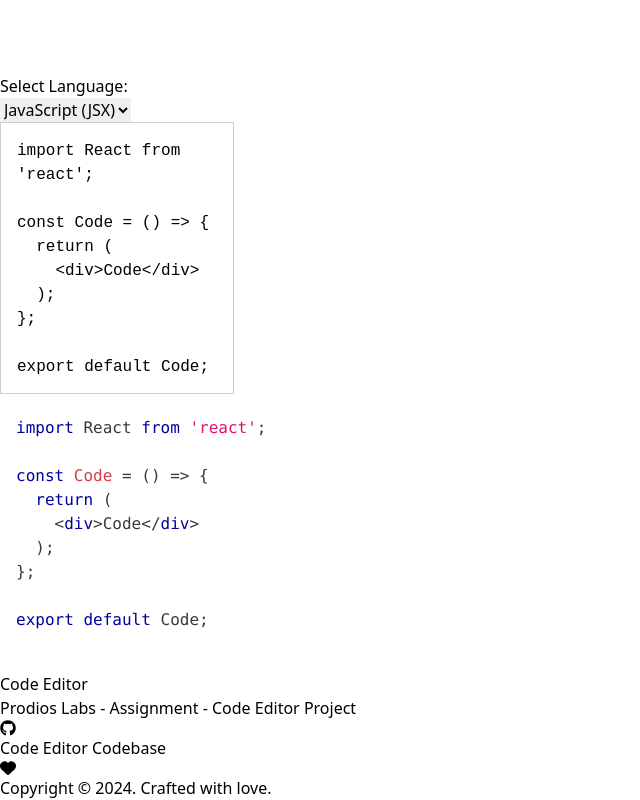
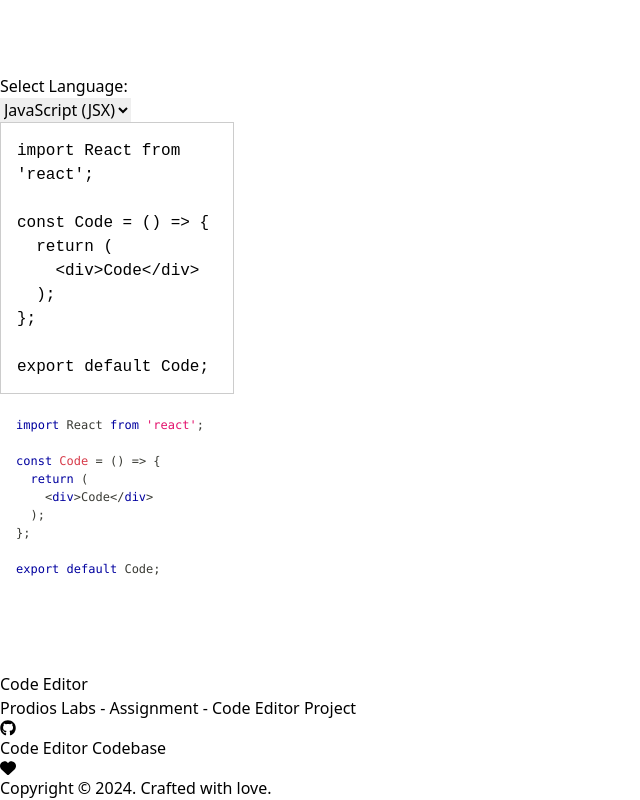
Before and after one commit to namanx19/Prodios-Labs-Assignment-Code-Editor, a React (Vite) app: page / in a window 1280 px wide. Shown: the part 514-1314 px from the top of the page, without its empty margins (0-640 px from the left). Built offline with nearby package versions, Linux system fonts and the light colour scheme.

Commit message:
Fix Font Size

```diff
--- a/src/components/CodeArea.jsx
+++ b/src/components/CodeArea.jsx
@@ -79,7 +79,7 @@ export default Code;
           className="w-full bg-gray-100 rounded-md"
           style={{
             fontFamily: "monospace",
-            fontSize: "16px",
+            fontSize: "12px",
             padding: "16px",
             height: textareaHeight,
             whiteSpace: "pre-wrap",
```
